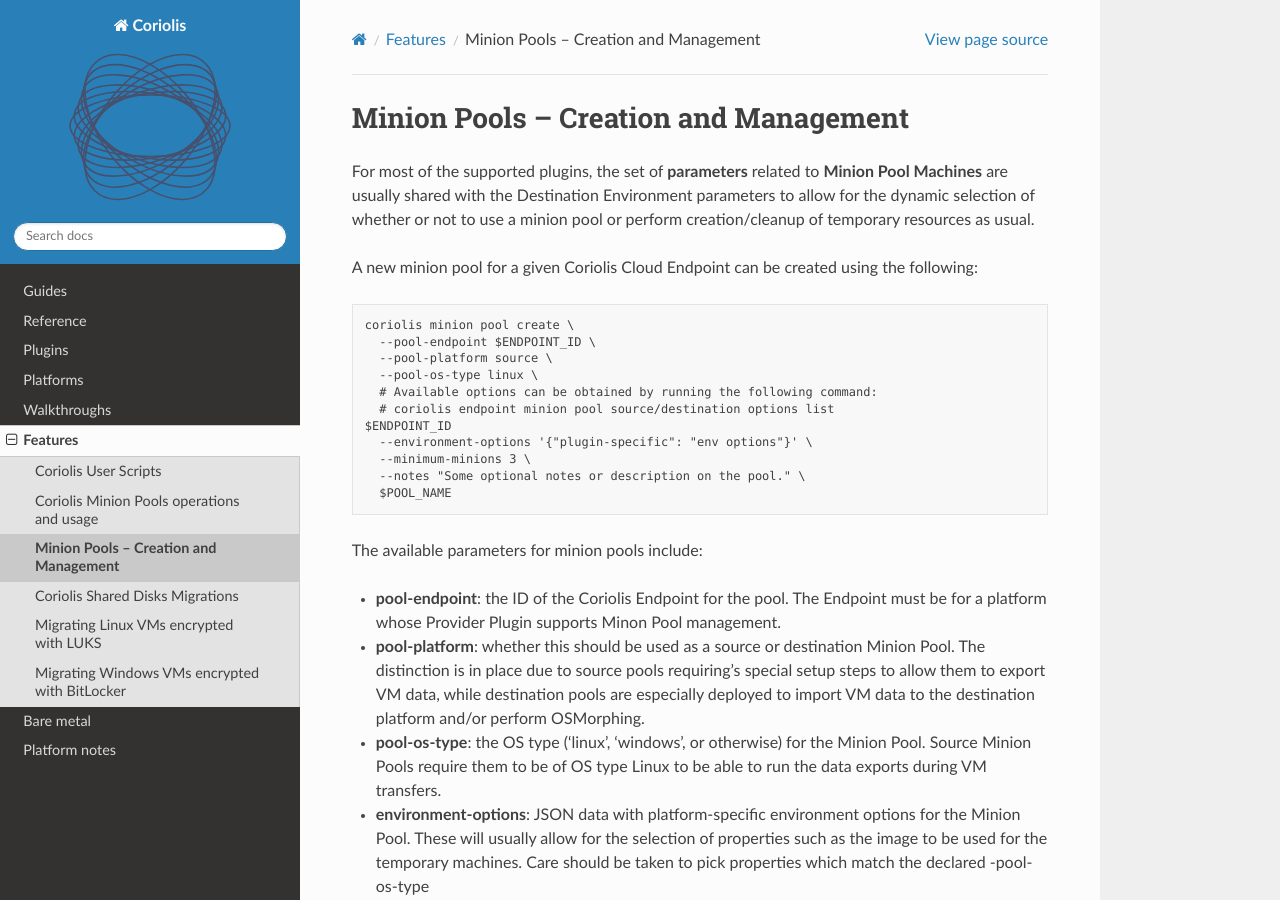
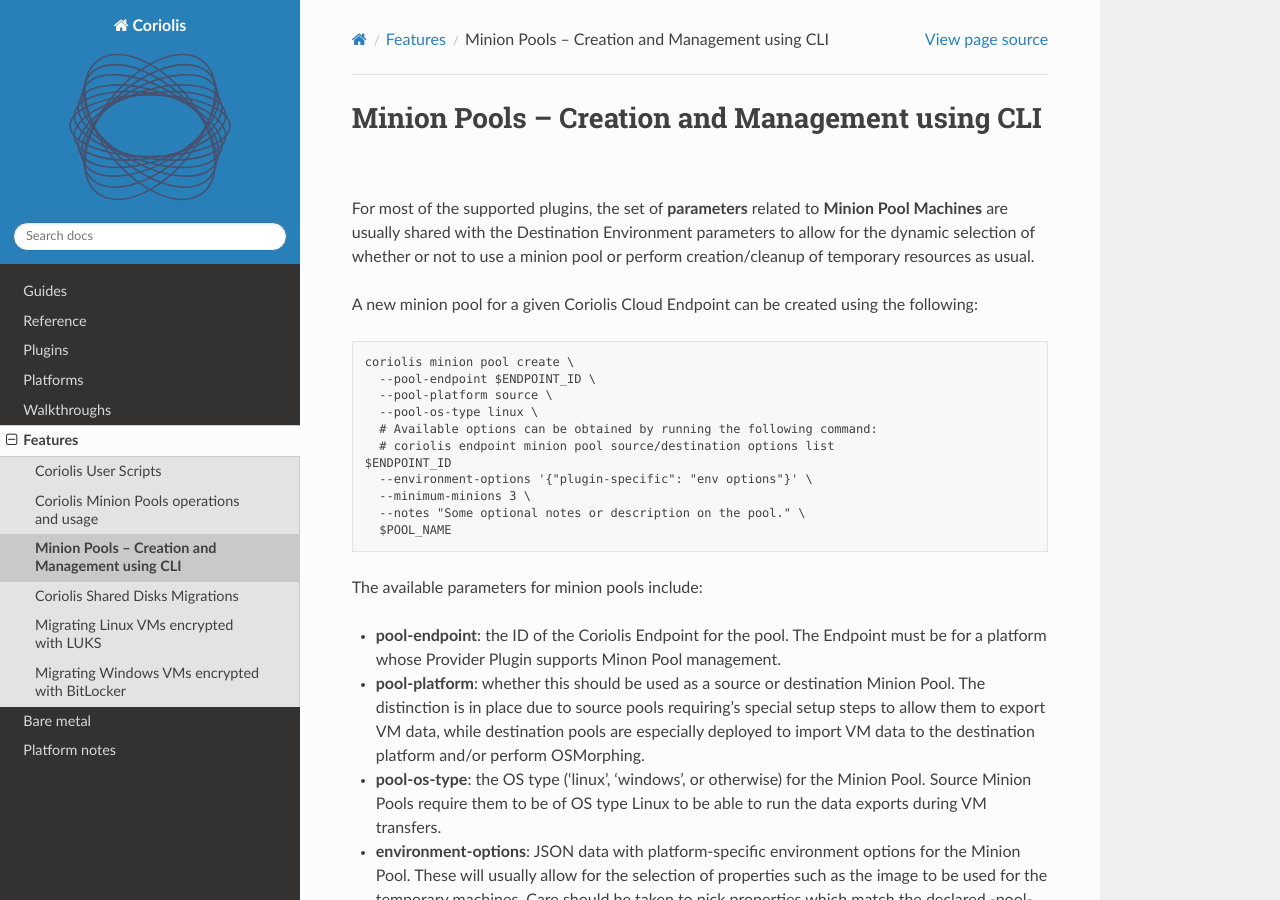
Before and after one commit to cloudbase/coriolis-docs, a Sphinx documentation site: the page built from source/features/minion-pools-creation-and-management.md, in a window 1280 px wide and 900 px high. Built offline with Sphinx 7.4.7 and the Read the Docs theme 3.1.0, drawn with Linux system fonts in a browser that asks for light colours; some of the changed text lies outside the part shown.

Commit message:
Update minion pools CLI page

```diff
--- a/source/features/minion-pools-creation-and-management.md
+++ b/source/features/minion-pools-creation-and-management.md
@@ -3,7 +3,7 @@
 wp_id: 39758
 ---
 
-# Minion Pools &#8211; Creation and Management
+# Minion Pools &#8211; Creation and Management using CLI
 
 For most of the supported plugins, the set of **parameters** related to **Minion Pool Machines** are usually shared with the Destination Environment parameters to allow for the dynamic selection of whether or not to use a minion pool or perform creation/cleanup of temporary resources as usual.
 
@@ -109,15 +109,15 @@
 
 ###  Requirements for using Minion pools for a transfer of N instances
 
-  * **- origin-minion-pool-id**:
+  * **origin-minion-pool-id**:
     * must have been created as a minion pool of -pool-platform type source
     * must be a pool formed of Linux machines to be used for data exports
     * must contain at least N minion machines which have been pre-allocated and available for use
-  * **- destination-minion-pool-id**:
+  * **destination-minion-pool-id**:
     * must have been created as a minion pool of -pool-platform type destination
     * must be a pool formed of Linux machines to be used for data imports
     * must contain at least N minion machines which have been pre-allocated and are available for use
-  * **- osmorphing-minion-pool-mapping**:
+  * **osmorphing-minion-pool-mapping**:
     * must have been created as a minion pool of -pool-platform type destination
     * must be a pool formed of machines of the same OS type as the VM it was selected to perform OSMorphing on
     * must contain at least one minion machine which has been pre-allocated and is available for use
```
